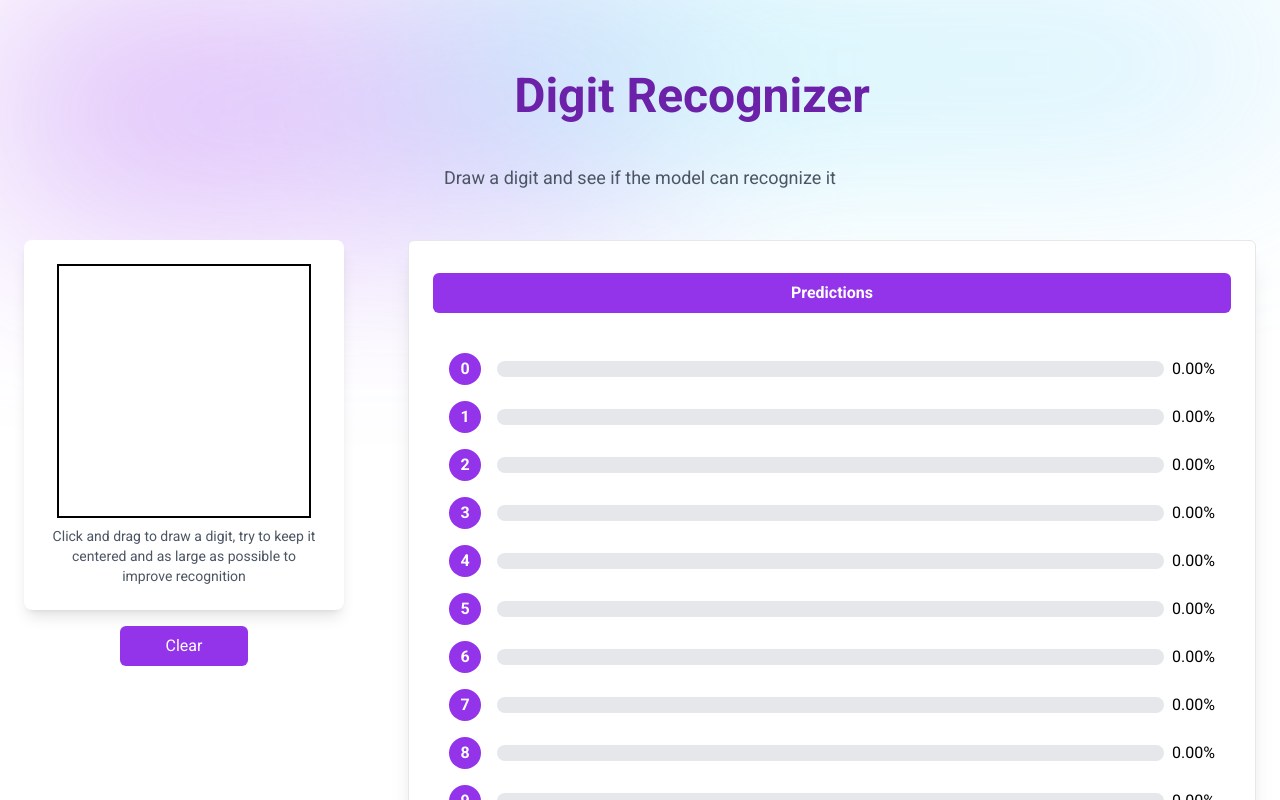
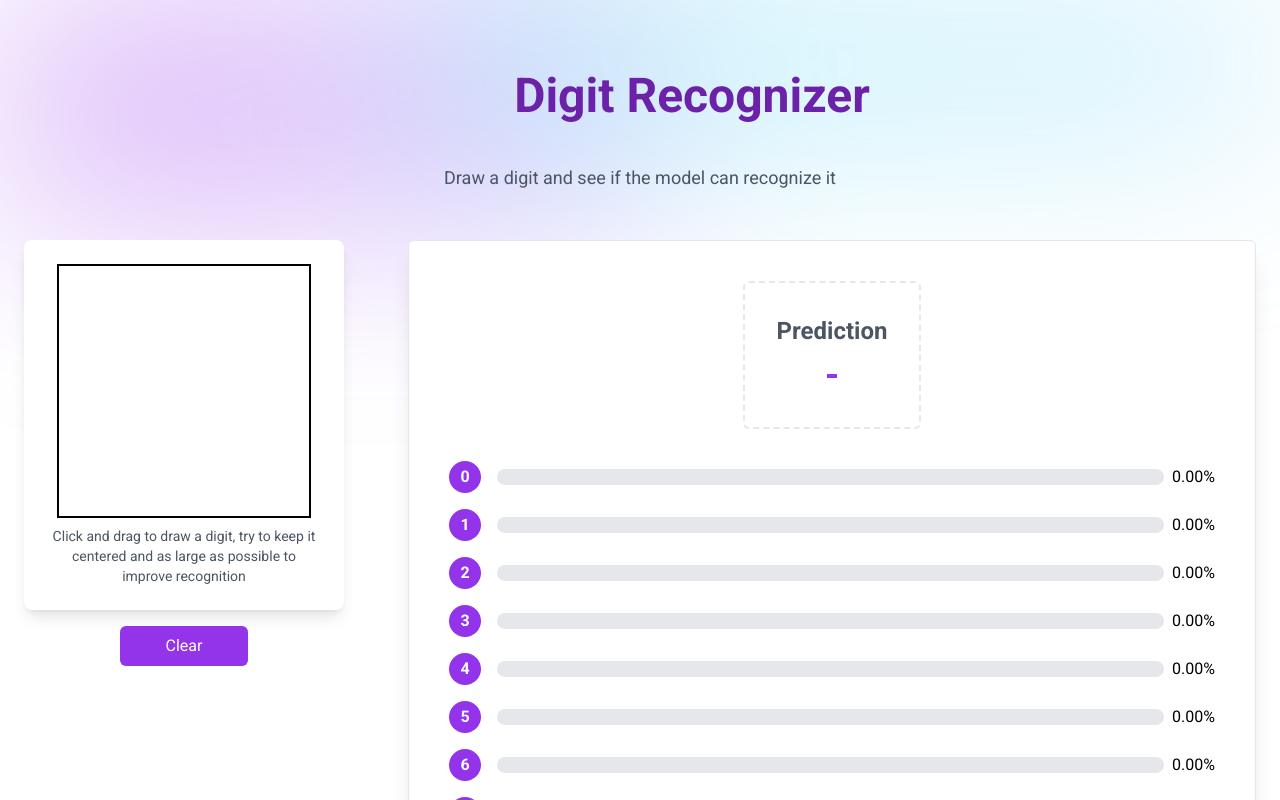
Before and after one commit to AhmedSobhy01/digit-classifier, a React (Vite) app in the folder frontend/: page / in a window 1280 px wide. Shown: the top 800 px of the page. Built offline with nearby package versions, Linux system fonts and the light colour scheme.

Commit message:
:art: Improved Predictions component

```diff
--- a/frontend/src/components/Predictions.tsx
+++ b/frontend/src/components/Predictions.tsx
@@ -5,11 +5,11 @@ import "react-toastify/dist/ReactToastify.css";
 
 function DrawingCanvas({ image }: { image: string | null }) {
     const [loading, setLoading] = useState(false);
-    const [predictions, setPredictions] = useState<{ probabilities: number[]; prediction: number }>({ probabilities: [0, 0, 0, 0, 0, 0, 0, 0, 0, 0], prediction: 0 });
+    const [predictions, setPredictions] = useState<{ probabilities: number[]; prediction: number | null }>({ probabilities: [0, 0, 0, 0, 0, 0, 0, 0, 0, 0], prediction: null });
 
     useEffect(() => {
         if (!image) {
-            setPredictions({ probabilities: [0, 0, 0, 0, 0, 0, 0, 0, 0, 0], prediction: 0 });
+            setPredictions({ probabilities: [0, 0, 0, 0, 0, 0, 0, 0, 0, 0], prediction: null });
             return;
         }
 
@@ -46,16 +46,20 @@ function DrawingCanvas({ image }: { image: string | null }) {
             <ToastContainer position="bottom-center" autoClose={5000} hideProgressBar={false} newestOnTop={false} closeOnClick rtl={false} pauseOnFocusLoss draggable pauseOnHover theme="light" transition={Bounce} />
 
             <div className="relative flex flex-col gap-4 bg-white rounded-md shadow-xl w-full p-6 border border-gray-200">
-                <div className="bg-purple-600 text-white text-center font-bold py-2 rounded-t-md rounded-md my-2">Predictions</div>
-
-                <div className="flex flex-col gap-4 rounded-md p-4">
+                <div className="rounded-md p-4">
                     {loading && (
                         <>
                             <div className="absolute inset-0 bg-black bg-opacity-75 flex items-center justify-center rounded-md"></div>
-                            <SmilingLoader />
+                            <SmilingLoader className="absolute inset-0 w-full h-full" />
                         </>
                     )}
 
+                    <div className="flex flex-col gap-2 border-2 border-gray-200 border-dashed rounded-md w-fit p-8 mx-auto">
+                        <div className="text-center text-2xl font-bold text-gray-600">Prediction</div>
+                        <div className="text-center text-4xl font-bold text-purple-600">{predictions.prediction ?? "-"}</div>
+                    </div>
+
+                    <div className="flex flex-col gap-4 mt-8">
                         {predictions.probabilities.map((probability, index) => (
                             <div key={index} className="flex items-center gap-4">
                                 <div className="w-8 h-8 rounded-full bg-purple-600 flex items-center justify-center text-white font-bold">{index}</div>
@@ -69,6 +73,7 @@ function DrawingCanvas({ image }: { image: string | null }) {
                         ))}
                     </div>
                 </div>
+            </div>
         </>
     );
 }
--- a/frontend/src/components/SmilingLoader.tsx
+++ b/frontend/src/components/SmilingLoader.tsx
@@ -1,12 +1,8 @@
 import styles from "./SmilingLoader.module.css";
 
-function SmilingLoader() {
+function SmilingLoader(props: React.HTMLAttributes<HTMLDivElement>) {
     return (
-        <div>
-            {/* <div className="leftEye"></div>
-            <div className="rightEye"></div>
-            <div className="mouth"></div> */}
-
+        <div {...props}>
             <div className={styles.leftEye}></div>
             <div className={styles.rightEye}></div>
             <div className={styles.mouth}></div>
```
Lines whose indentation alone changed are shown as unchanged.
